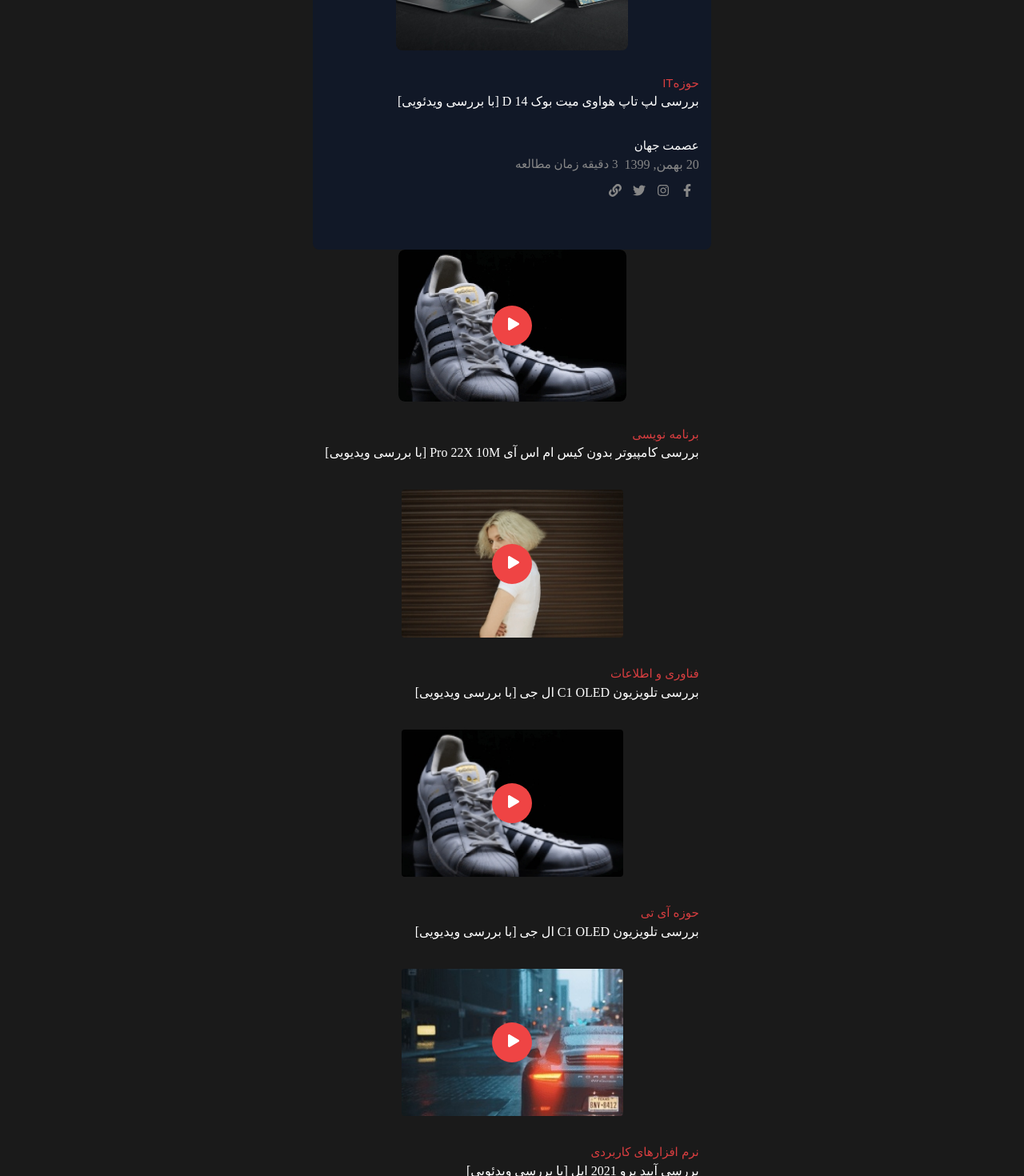
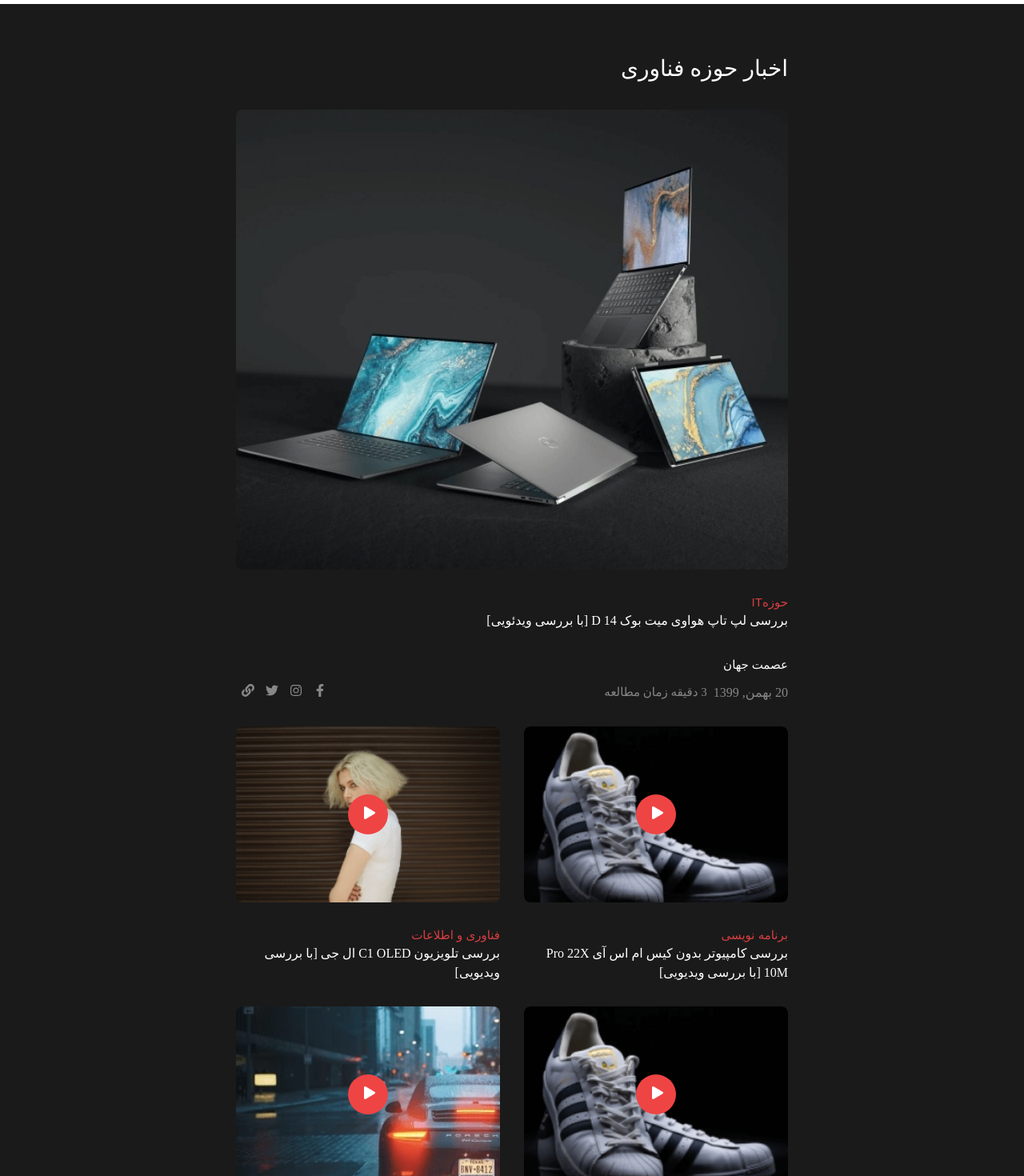
Before and after one commit to amirghaderian/bloger, a Next.js app: page / in a window 1280 px wide. Shown: the part 3600-5070 px from the top of the page at 80% size. Built offline with nearby package versions, Linux system fonts and the light colour scheme.

Commit message:
Finish responsive for md (Tablet)

```diff
--- a/src/components/Categories.tsx
+++ b/src/components/Categories.tsx
@@ -44,7 +44,7 @@ const Categories = () => {
     infinite: true,
     speed: 500,
     slidesToShow: slideToShows,
-    slidesToScroll: 1,
+    slidesToScroll: slideToShows,
   };
   return (
     <div className="w-full  h-[357px] bg-[#f0f2f5]">
--- a/src/components/MostVisitedPosts.tsx
+++ b/src/components/MostVisitedPosts.tsx
@@ -46,15 +46,15 @@ const MostVisitedPosts = () => {
                 />
               </div>
               <div className="PostContent">
-                <p className="w-[170px] font-[IranSans] text-[#D93E40]">
+                <p className="w-[170px]  font-[IranSans] text-[#D93E40]">
                   موبایل
                 </p>
-                <h2 className="w-[170px] text-[18px] font-[VasirBold]">
+                <h2 className="w-[170px] md:w-[570px] text-[18px] font-[VasirBold]">
                   بهترین برنامه های فشرده سازی فایل برای آیفون
                 </h2>
               </div>
             </div>
-            <div className="Post2 w-[290px] h-[161.5px] flex py-[30px]  border-b border-[#8e9196]">
+            <div className="Post2 w-[290px] md:w-[690px] h-[161.5px] flex py-[30px]  border-b border-[#8e9196]">
               <div className="PostImage ml-[20px]  group overflow-hidden rounded-lg">
                 <Image
                   src={post2}
@@ -66,12 +66,12 @@ const MostVisitedPosts = () => {
                 <p className="w-[170px] font-[IranSans] text-[#D93E40]">
                   نرم افزار کاربردی
                 </p>
-                <h2 className="w-[170px] text-[18px] font-[VasirBold]">
+                <h2 className="w-[170px] md:w-[570px]  text-[18px] font-[VasirBold]">
                   بهترین لوازم جانبی برای iPad جدید شما
                 </h2>
               </div>
             </div>
-            <div className="Post3 w-[290px] h-[161.5px] flex py-[30px]  border-b border-[#8e9196]">
+            <div className="Post3 w-[290px]  md:w-[690px] h-[161.5px] flex py-[30px]  border-b border-[#8e9196]">
               <div className="PostImage ml-[20px]  group overflow-hidden rounded-lg">
                 <Image
                   src={post3}
@@ -83,12 +83,12 @@ const MostVisitedPosts = () => {
                 <p className="w-[170px] font-[IranSans] text-[#D93E40]">
                   کسب و کار
                 </p>
-                <h2 className="w-[170px] text-[18px] font-[VasirBold]">
+                <h2 className="w-[170px] md:w-[570px]  text-[18px] font-[VasirBold]">
                   ۱۳ زبان به آپدیت جدید کلاب‌هاوس اضافه شد
                 </h2>
               </div>
             </div>
-            <div className="post4 w-[290px] h-[161.5px] flex py-[30px] ">
+            <div className="post4 w-[290px] md:w-[690px] h-[161.5px] flex py-[30px] ">
               <div className="postImage ml-[20px]  group overflow-hidden rounded-lg">
                 <Image
                   src={post4}
@@ -100,21 +100,21 @@ const MostVisitedPosts = () => {
                 <p className="w-[170px] font-[IranSans] text-[#D93E40]">
                   گوگل
                 </p>
-                <h2 className="w-[170px] text-[18px] font-[VasirBold]">
+                <h2 className="w-[170px] md:w-[570px]  text-[18px] font-[VasirBold]">
                 چگونه صفحه اصلی گوگل کروم خود را با GIF شخصی سازی کنیم؟
                 </h2>
               </div>
             </div>
 
-            <div className="LastPost group w-[290px] h-[246px] mt-[40px] relative overflow-hidden rounded-lg ">
+            <div className="LastPost group w-[290px]  md:w-[690px] md:h-[587px] h-[246px] mt-[40px] relative overflow-hidden rounded-lg ">
               <Image
                 src={lastPost}
                 alt={" اپل"}
                 className=" group-hover:scale-110 transition duration-300 "
               />
-              <div className="PostContent  w-[260px] absolute top-1/2 left-1/2 transform -translate-x-1/2 -translate-y-[10%] px-[20px] pb-[20px] text-white">
+              <div className="PostContent  w-[260px] absolute top-1/2 md:top-[80%] md:left-[80%] left-1/2 transform -translate-x-1/2 -translate-y-[10%] px-[20px] pb-[20px] text-white">
                 <h2 className="text-[15px]"> برند اپل</h2>
-                <p className="text-[20px]  hover:underline delay-1000 w-[240px]">
+                <p className="text-[20px]  hover:underline delay-1000 w-[240px] md:w-[490px]">
                   آیفون SE متوقف شده است، اما همچنان آن را می فروشند!
                 </p>
               </div>
--- a/src/components/News.tsx
+++ b/src/components/News.tsx
@@ -15,17 +15,17 @@ import {
 } from "react-icons/fa";
 const News = () => {
   return (
-    <div className="w-full h-[1935px] py-[60px] bg-[#1a1a1a] flex justify-center">
-      <div className="Container1 ">
-        <h3 className="text-[18px] px-[15px] text-white font-[VasirBold]">
+    <div className="w-full  py-[60px] md:mt-[300px] bg-[#1a1a1a] flex justify-center">
+      <div className="Container1 md:w-[720px] ">
+        <h3 className="text-[18px] md:text-[28px] px-[15px] text-white font-[VasirBold]">
           اخبار حوزه فناوری
         </h3>
-        <div className="Container w-full  ">
-          <div className="Post1  group overflow-hidden w-full h-[490px] bg-gray-900 px-[15px] rounded-lg mt-[30px] ">
+        <div className="Container w-full md:flex flex-wrap ">
+          <div className="Post1  group overflow-hidden w-full h-[490px] md:h-auto  px-[15px] rounded-lg mt-[30px] md:mb-[30px] ">
             <Image
               src={post1}
               alt=""
-              className=" group-hover:scale-110 transition duration-300 w-[290px] h-[241px] rounded-lg mx-auto"
+              className=" group-hover:scale-110 transition duration-300 w-[290px] md:w-full md:h-[575px] h-[241px] rounded-lg mx-auto"
             />
             <div className="Content mt-[30px]">
               <h2 className="text-[#D93E40] text-[15px]">حوزهIT</h2>
@@ -37,26 +37,30 @@ const News = () => {
               <span className="text-white text-[15px] font-[VasirBold]">
                 عصمت جهان
               </span>
+              <div className="ContentInfo md:flex justify-between items-baseline">
                 <div className="flex">
-                <p className="text-[#878787] font-[IranSans]">20 بهمن, 1399</p>
+                  <p className="text-[#878787] font-[IranSans]">
+                    20 بهمن, 1399
+                  </p>
                   <p className="text-[#878787] font-[IranSans] text-[15px] pr-2">
                     3 دقیقه زمان مطالعه
                   </p>
                 </div>
-              <p className="Logos mt-[12px] flex text-[#878787]">
+                <div className="Logos mt-[12px] flex text-[#878787]">
                   <Facebook className="w-[30px] hover:text-[#3858f6]" />
                   <Instagram className="w-[30px] hover:text-[#3858f6]" />
                   <Twitter className="w-[30px] hover:text-[#3858f6]" />
                   <Link className="w-[30px] hover:text-[#3858f6]" />
-              </p>
                 </div>
               </div>
-          <div className="Post2 w-full ">
-            <div className=" Container group w-[285px] relative overflow-hidden rounded-lg  mx-auto">
+            </div>
+          </div>
+          <div className="Post2 w-full md:w-[360px] ">
+            <div className=" Container group w-[285px] md:w-[330px] relative overflow-hidden rounded-lg  mx-auto">
               <Image
                 src={post2}
                 alt={""}
-                className=" group-hover:scale-110 transition duration-300 rounded-lg  "
+                className=" group-hover:scale-110 transition duration-300 rounded-lg  md:w-[330px]  "
               />
               <div className="w-[50px] h-[50px] PostContent  absolute top-[50%] left-1/2 bg-red-500 transform -translate-x-1/2 -translate-y-[50%] px-[20px] pb-[20px] text-white flex justify-center items-center  rounded-[50%]">
                 <Play className="text-white  absolute top-[15px]  right-[15px]" />
@@ -66,18 +70,18 @@ const News = () => {
               <h2 className="text-[#D93E40] text-[15px] px-[15px]">
                 برنامه نویسی
               </h2>
-              <h3 className="text-white text-[16px] font-[VasirBold] px-[15px]">
+              <h3 className="text-white text-[16px] font-[VasirBold] px-[15px] md:w-[350px]">
                 بررسی کامپیوتر بدون کیس ام اس آی Pro 22X 10M [با بررسی ویدیویی]
               </h3>
             </div>
           </div>
 
-          <div className="Post3  mt-[30px]">
-            <div className=" Container group w-[285px] relative overflow-hidden rounded-lg mx-auto ">
+          <div className="Post3  mt-[30px] md:mt-0 md:w-[360px]">
+            <div className=" Container group w-[285px]  md:w-[330px] relative overflow-hidden rounded-lg mx-auto ">
               <Image
                 src={post3}
                 alt={""}
-                className=" group-hover:scale-110 transition duration-300 rounded-lg  p-[4px] "
+                className=" group-hover:scale-110 transition duration-300 rounded-lg md:w-[330px] "
               />
               <div className="w-[50px] h-[50px] PostContent  absolute top-[50%] left-1/2 bg-red-500 transform -translate-x-1/2 -translate-y-[50%] px-[20px] pb-[20px] text-white flex justify-center items-center  rounded-[50%]">
                 <Play className="text-white  absolute top-[15px]  right-[15px]" />
@@ -93,12 +97,12 @@ const News = () => {
             </div>
           </div>
 
-          <div className="Post4  mt-[30px]">
-            <div className=" Container group w-[285px] relative overflow-hidden rounded-lg  mx-auto ">
+          <div className="Post4  mt-[30px] md:w-[360px]">
+            <div className=" Container group w-[285px] relative overflow-hidden rounded-lg md:w-[330px]  mx-auto ">
               <Image
                 src={post4}
                 alt={""}
-                className=" group-hover:scale-110 transition duration-300 rounded-lg  p-[4px] "
+                className=" group-hover:scale-110 transition duration-300 rounded-lg md:w-[330px] "
               />
               <div className="w-[50px] h-[50px] PostContent  absolute top-[50%] left-1/2 bg-red-500 transform -translate-x-1/2 -translate-y-[50%] px-[20px] pb-[20px] text-white flex justify-center items-center  rounded-[50%]">
                 <Play className="text-white  absolute top-[15px]  right-[15px]" />
@@ -114,12 +118,12 @@ const News = () => {
             </div>
           </div>
 
-          <div className="Post5  mt-[30px]">
-            <div className=" Container group w-[285px] relative overflow-hidden rounded-lg mx-auto ">
+          <div className="Post5  mt-[30px] md:w-[360px]">
+            <div className=" Container group w-[285px] relative overflow-hidden rounded-lg mx-auto md:w-[330px] ">
               <Image
                 src={post5}
                 alt={""}
-                className=" group-hover:scale-110 transition duration-300 rounded-lg  p-[4px] "
+                className=" group-hover:scale-110 transition duration-300 rounded-lg md:w-[330px] "
               />
               <div className="w-[50px] h-[50px] PostContent  absolute top-[50%] left-1/2 bg-red-500 transform -translate-x-1/2 -translate-y-[50%] px-[20px] pb-[20px] text-white flex justify-center items-center  rounded-[50%]">
                 <Play className="text-white  absolute top-[15px]  right-[15px]" />
```
Lines whose indentation alone changed are shown as unchanged.
